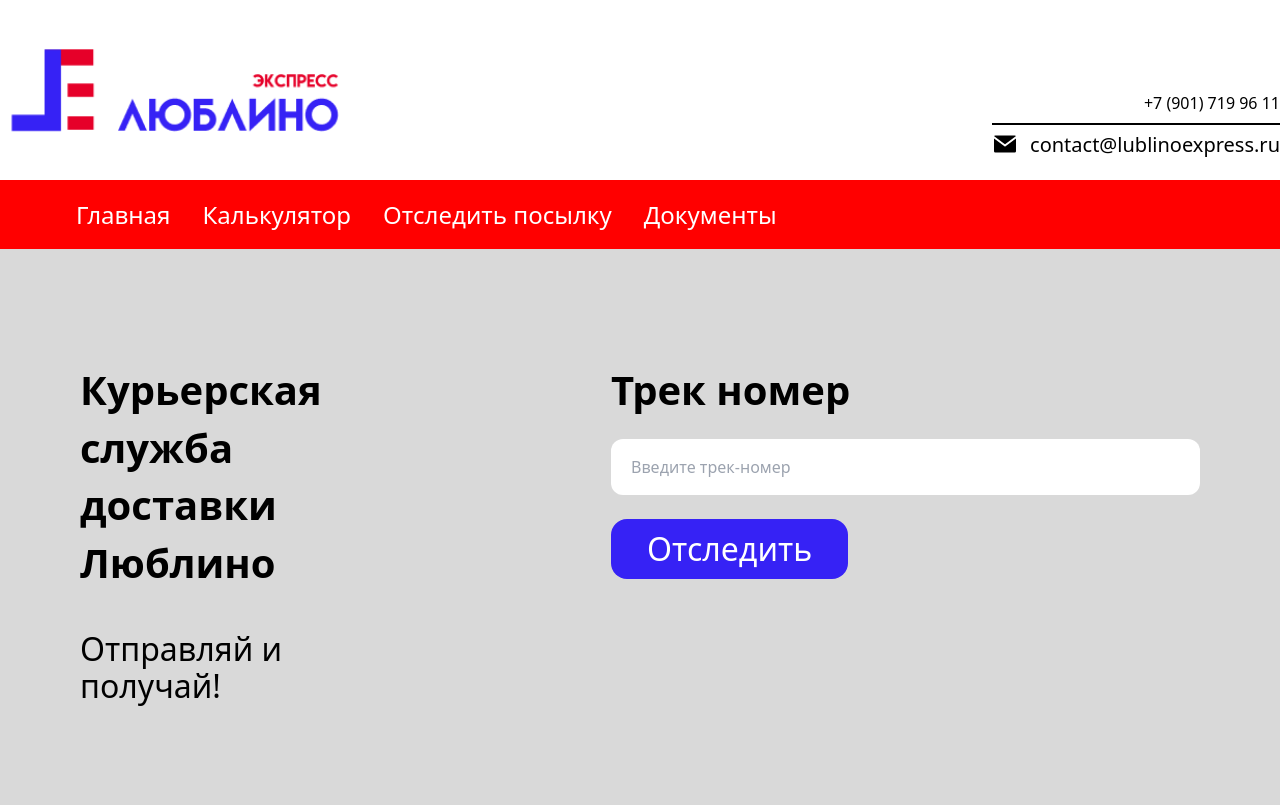
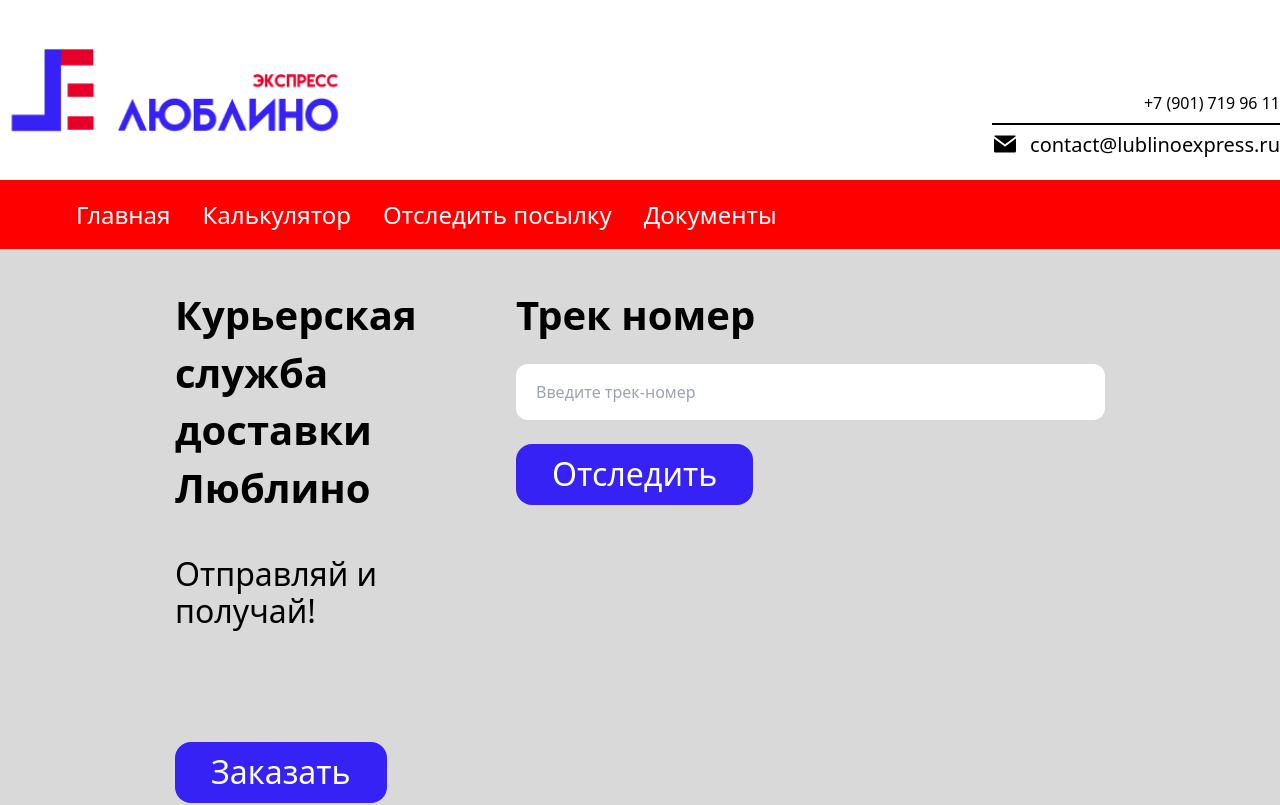
Before and after one commit to dmitrikosunovski/lublino, a Next.js app in the folder client/: page / in a window 1280 px wide. Shown: the top 805 px of the page. Built offline with nearby package versions, Linux system fonts and the light colour scheme.

Commit message:
fix css first screen

```diff
--- a/client/src/Components/FirstScreen/FirstScreen.module.scss
+++ b/client/src/Components/FirstScreen/FirstScreen.module.scss
@@ -1,5 +1,7 @@
 .container {
-    @apply pt-28 px-20 pb-[200px];
+    @apply flex justify-center items-center pb-[200px] w-full;
+    padding: 0 175px;
+    height: 691px;
     background-color: #D9D9D9;
 }
 
@@ -21,11 +23,11 @@
 }
 
 .block {
-    @apply flex;
+    @apply flex justify-between w-full;
 }
 
 .blockRight {
-    @apply flex flex-col justify-start pl-[218px];
+    @apply flex flex-col justify-start;
 }
 
 .track {
--- a/client/src/Components/FirstScreen/FirstScreen.tsx
+++ b/client/src/Components/FirstScreen/FirstScreen.tsx
@@ -18,7 +18,9 @@ export const FirstScreen = () => {
         </div>
         <div className={styles.blockRight}>
           <div className={styles.track}>Трек номер</div>
-            <div className={styles.trackInput}><input type='text' placeholder='Введите трек-номер'/></div>
+          <div className={styles.trackInput}>
+            <input type='text' placeholder='Введите трек-номер' />
+          </div>
           <div>
             <button className={styles.btn}>Отследить</button>
           </div>
```
Lines whose indentation alone changed are shown as unchanged.
